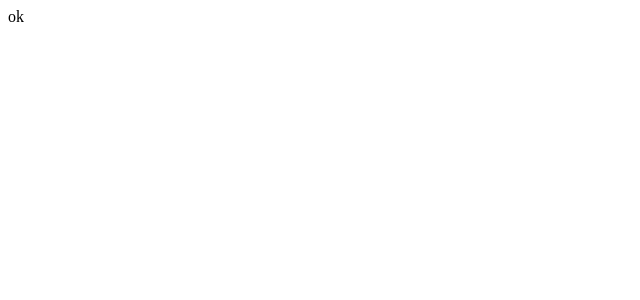
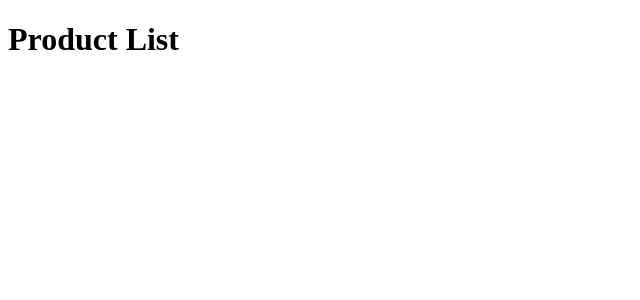
Before and after one commit to Ashfatul/product-m, a React (Vite) app: page / in a window 1280 px wide. Shown: the top 300 px of the page, without its empty margins (0-640 px from the left). Built offline with nearby package versions, Linux system fonts and the light colour scheme.

Commit message:
feat: set up routing with ProductList component and remove App component

```diff
--- a/src/App.tsx
+++ /dev/null
@@ -1,9 +0,0 @@
-function App() {
-  return (
-    <>
-      ok
-    </>
-  )
-}
-
-export default App
--- /dev/null
+++ b/src/components/ProductList/ProductList.tsx
@@ -0,0 +1,7 @@
+export default function ProductList() {
+  return (
+    <div>
+      <h1>Product List</h1>
+    </div>
+  );
+}
--- a/src/main.tsx
+++ b/src/main.tsx
@@ -1,9 +1,10 @@
 import { StrictMode } from 'react'
 import { createRoot } from 'react-dom/client'
-import App from './App.tsx'
+import { RouterProvider } from 'react-router-dom'
+import { Route } from './routes/routes'
 
 createRoot(document.getElementById('root')!).render(
   <StrictMode>
-    <App />
+    <RouterProvider router={Route} />
   </StrictMode>,
 )
--- /dev/null
+++ b/src/routes/routes.tsx
@@ -0,0 +1,9 @@
+import { createBrowserRouter } from "react-router";
+import ProductList from "../components/ProductList/ProductList";
+
+export const Route = createBrowserRouter([
+  {
+    path: "/",
+    element: <ProductList />,
+  },
+]);
```
